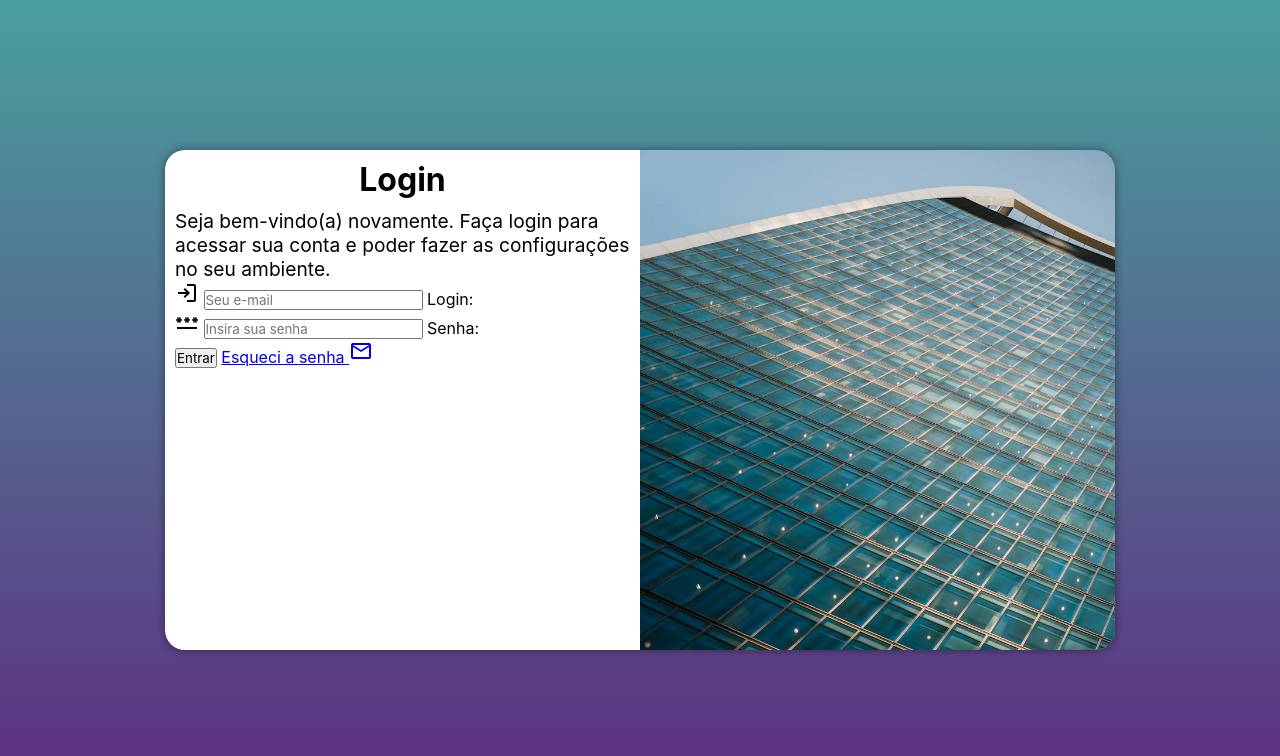
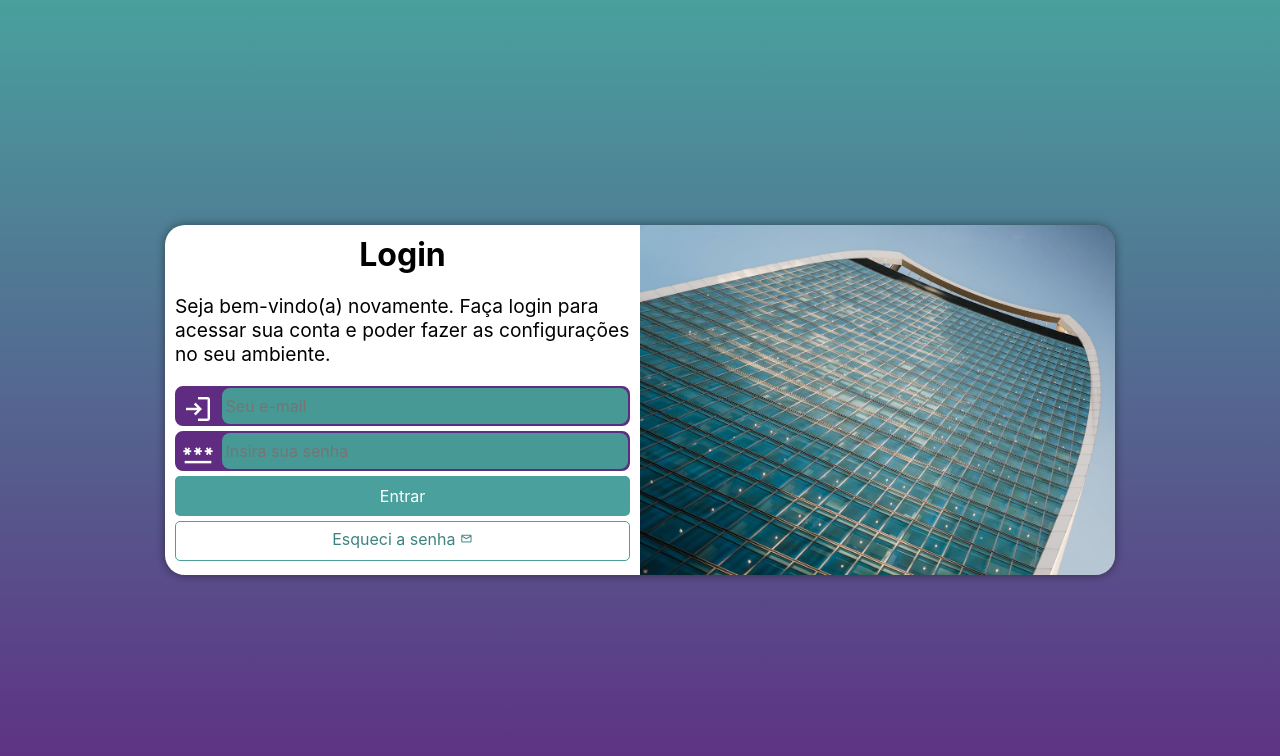
Before and after one commit to JoaoGabAntunes/projeto-login, a plain HTML site: page index.html in a window 1280 px wide. Drawn offline with nearby package versions, Linux system fonts and the light colour scheme.

Commit message:
estilo do formulário criado

```diff
--- a/estilos/media-query.css
+++ b/estilos/media-query.css
@@ -16,6 +16,7 @@
 
     section#login{
         width: 80vw;
+        height: 340px;
     }
 
     section#login > div#imagem{
@@ -43,6 +44,7 @@
 
     section#login{
         width: 950px;
+        height: 350px;
     }
 
     section#login > div#imagem{
@@ -62,5 +64,6 @@
 
     div#formulario > p{
     font-size: 1.2em;
+    margin: 20px 0px;
 }
 }
--- a/estilos/style.css
+++ b/estilos/style.css
@@ -34,15 +34,15 @@ section#login{
     background-color: white;
     position: absolute;
     width: 250px;
-    height: 500px;
+    height: 450px;
     border-radius: 20px;
     top: 50%;
     left: 50%;
-    transform: translate(-50%, -50%);
     overflow: hidden;
     box-shadow: 0px 0px 10px rgba(0, 0, 0, 0.438);
     transition: width 0.5s, height 0.5s;
     transition-timing-function: ease;
+    transform: translate(-50%, -50%);
 }
 
 section#login > div#imagem{
@@ -66,3 +66,79 @@ div#formulario > h1{
 div#formulario > p{
     font-size: 0.8em;
 }
+
+div.campo > label{
+    display: none;
+}
+
+div.campo > span{
+    color: white;
+
+    font-size: 2em;
+    width: 40px;
+    padding: 5px;
+}
+
+div.campo > input{
+    background-color: #479996;
+    font-size: 1em;
+    height: 100%;
+    width: calc(100% - 45px);
+    border: 0px;
+    border-radius: 8px;
+    padding: 4px;
+    transform: translateY(-13px);
+}
+
+div.campo > input:focus-within{
+    background-color: white;
+}
+
+form > div.campo{
+    background-color: var(--cor2);
+    border: 2px solid var(--cor2);
+    display: block;
+    width: 100%;
+    height: 40px;
+    border-radius: 8px;
+    margin: 5px 0px;
+}
+
+form > input[type=submit]{
+    display: block;
+    font-size: 1em;
+    width: 100%;
+    height: 40px;
+    background-color: var(--cor1);
+    color: white;
+    border: none;
+    border-radius: 5px;
+    cursor: pointer;
+}
+
+form > input[type=submit]:hover{
+    background-color: #326d6b;
+}
+
+form > a.botao{
+    display: block;
+    text-align: center;
+    font-size: 1em;
+    width: 100%;
+    height: 40px;
+    padding-top: 7px;
+    margin-top: 5px;
+    background-color:white ;
+    border: 1px solid var(--cor1);
+    border-radius: 5px;
+    text-decoration: none;
+    color: #3c8380;
+}
+
+form > a.botao:hover{
+    background-color: #61d6d2;
+}
+
+form > a.botao > span.material-symbols-outlined{
+    font-size: 0.8em;
+}
--- a/index.html
+++ b/index.html
@@ -31,7 +31,7 @@
                     </div>
 
                     <input type="submit" value="Entrar">
-                    <a href="esqueci.html">
+                    <a href="esqueci.html" class="botao">
                         Esqueci a senha <span class="material-symbols-outlined">mail</span>
                     </a>
                 </form>
```
